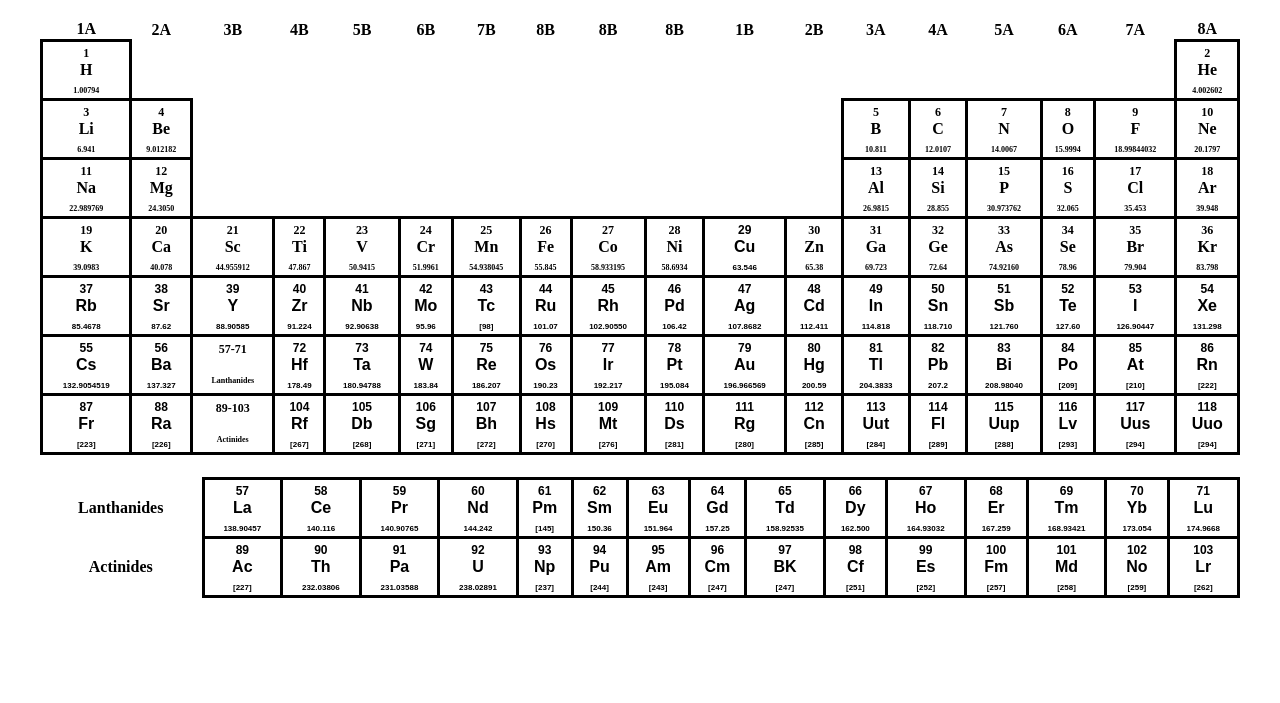
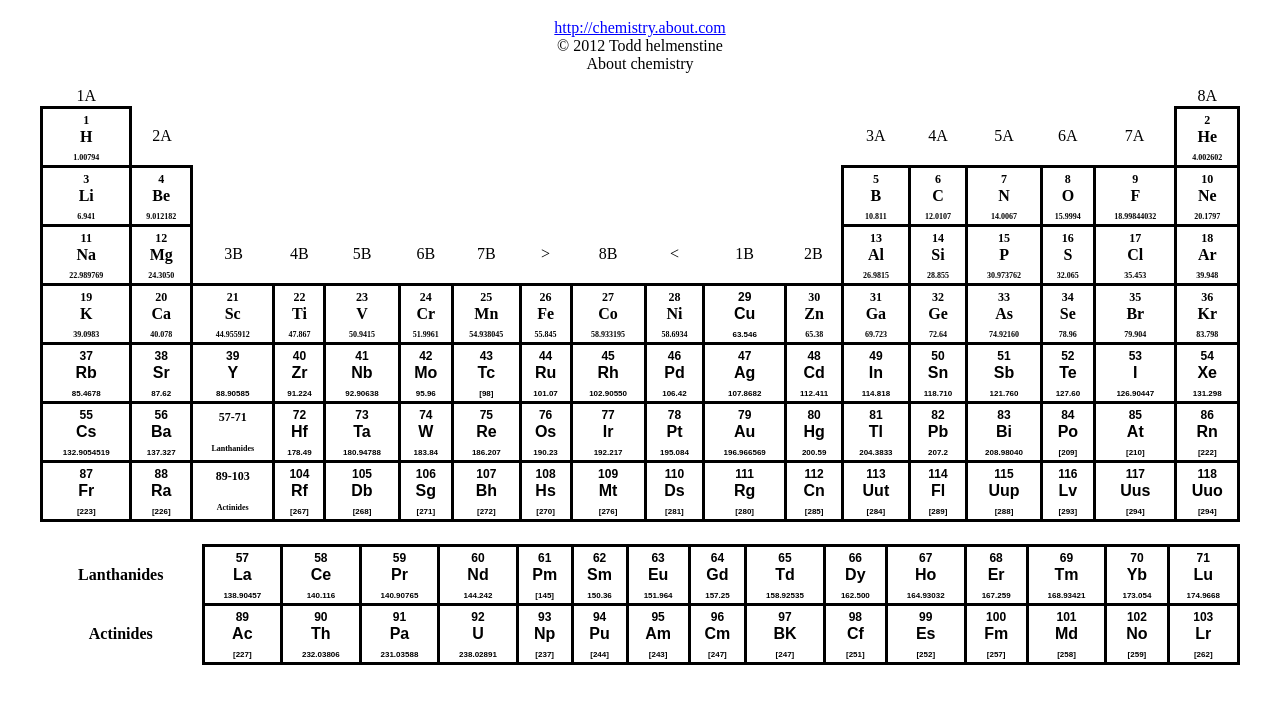
Before and after one commit to maimoona516/periodic-table, a plain HTML site: page index.html in a window 1280 px wide. Shown: the part 87-790 px from the top of the page. Drawn offline with Linux system fonts and the light colour scheme.

Commit message:
Add files via upload

```diff
--- a/index.html
+++ b/index.html
@@ -8,7 +8,7 @@
         h1 {
             text-align: center;
         }
-        h2 { text-align: center;}
+       a , h2 {  text-align: center; font-weight: lighter; font-size: medium;}
         td, th {
             border: 3px solid black;
           ;
@@ -30,6 +30,7 @@
             table-layout: auto;
             text-align: center;
 
+
         }
 
 
@@ -42,7 +43,19 @@
  .bottom-right { position: relative;
 text-align: right;
 font-weight: bold;}
+  a {
+    color: blue;
+    text-decoration: underline ;
 
+
+
+}
+.discription { margin-left: 50%;
+margin-top: 30%;}
+.b { border: none ;}
+.c ,p {margin-top: 25px;
+grid-row: auto;}
+.random-text{ border: none;}
 
     </style>
 
@@ -53,43 +66,34 @@ font-weight: bold;}
     <h1> Periodic table of the elements</h1>
 
 
+    <h2 > <a   href="# "> http://chemistry.about.com </a> <br/> &copy;  2012 Todd helmenstine <br/>About chemistry</h2>
+
+
+
 
     <table  width="1200">
+<tbody>
+   <tr>
+    <td style="border: none;" class="B"> 1A</td>
 
-        <tr>
+    <td style="border: none;" class="B" colspan="16"></td>
+    <td class="b">8A</td>
 
-            <th  style="border: none;">1A</th>
+   </tr>
+</tbody>
 
-
-            <header><th  style="border: none;" > 2A</th> </header>
-
-            <th style="border: none;">3B</th>
-            <th style="border: none;">4B</th>
-            <th style="border: none;">5B</th>
-            <th style="border: none;">6B</th>
-            <th style="border: none;">7B</th>
-            <th style="border: none;">8B</th>
-            <th style="border: none;">8B</th>
-            <th style="border: none;">8B</th>
-            <th style="border: none;">1B</th>
-            <th style="border: none;">2B</th>
-            <th style="border: none;">3A</th>
-
-            <th style="border: none;">4A</th>
-            <th style="border: none;">5A</th>
-            <th style="border: none;">6A</th>
-            <th style="border: none;">7A</th>
-            <th style="border: none;">8A</th>
-
-        </tr>
-
-
-    </tr>
 
             <tr>
 
+
             <td class="bold-text" class="element" ><span class="element-number">1</span>  <br/> H  <br/> <span class="element-radius"> 1.00794</span></td>
-            <td  style="border: none ;" class="empty" colspan="16"></td>
+            <td class="random-text"> 2A</td>
+            <td  style="border: none ;" class="empty" colspan="10"></td>
+            <td class="random-text"> 3A</td>
+            <td class="random-text"> 4A</td>
+            <td class="random-text"> 5A</td>
+            <td class="random-text"> 6A</td>
+            <td class="random-text"> 7A</td>
 
 
             <td   class="bold-text"class="element"><span class="element-number">2</span> <br/>He <br/><span class="element-radius">4.002602 </span></td>
@@ -99,8 +103,12 @@ font-weight: bold;}
 
             <td class="bold-text" class="element"> <span class="element-number">3</span> <br/>Li <br/><span class="element-radius">6.941 </span></td>
 
+
              <td  class="bold-text"  class="element"> <span class="element-number">4</span> <br/>Be <br/><span class="element-radius">9.012182 </span></td>
-            <td class="bold-text" style="border: none;" class="empty" colspan="10">
+
+            <td class="bold-text" style="border: none;" class="B" colspan="10">
+
+
 
             <td class="bold-text" class="element"> <span class="element-number">5</span> <br/>B <br/><span class="element-radius">10.811 </span></td>
             <td class="bold-text"class="element"> <span class="element-number">6</span> <br/>C <br/><span class="element-radius">12.0107</span></td>
@@ -109,10 +117,23 @@ font-weight: bold;}
             <td class="bold-text" class="element"><span class="element-number">9</span> <br/>F <br/><span class="element-radius">18.99844032</td>
             <td class="bold-text" class="element"><span class="element-number">10</span> <br/>Ne <br/><span class="element-radius">20.1797</td>
 
-        <tr class="bold-text">
+        <tr >
             <td class="bold-text"class="element"><span class="element-number">11</span> <br/>Na<br/><span class="element-radius">22.989769 </span></td>
             <td class="bold-text"class="element"><span class="element-number">12</span> <br/>Mg <br/><span class="element-radius">24.3050</span></td>
-            <td   style="border: none;" class="empty" colspan="10"></td>
+            <td class="random-text"> 3B</td>
+            <td class="random-text">4B </td>
+            <td class="random-text"> 5B</td>
+            <td class="random-text"> 6B</td>
+            <td class="random-text"> 7B</td>
+            <td  style="border: none;" colspan="1"> > </td>
+            <td class="random-text"> 8B</td>
+            <td  style="border: none;" colspan="1"> < </td>
+            <td class="random-text"> 1B</td>
+            <td class="random-text"> 2B</td>
+
+
+
+
             <td class="bold-text"class="element"><span class="element-number">13</span> <br/>Al<br/><span class="element-radius">26.9815 </span></td>
             <td class="bold-text"class="element"><span class="element-number">14</span> <br/>Si <br/><span class="element-radius">28.855 </span></td>
             <td class="bold-text"  class="element"><span class="element-number">15</span> <br/>P <br/><span class="element-radius">30.973762</span></td>
@@ -123,6 +144,7 @@ font-weight: bold;}
         <tr class="bold-text">
             <td class="bold-text"class="element"><span class="element-number">19</span> <br/>K<br/><span class="element-radius">39.0983 </span></td>
             <td class="bold-text"class="element"><span class="element-number">20</span> <br/>Ca<br/><span class="element-radius">40.078 </span></td>
+
             <td class="bold-text" class="element"><span class="element-number">21</span> <br/>Sc<br/><span class="element-radius">44.955912 </span></td>
             <td class="bold-text"class="element"><span class="element-number">22</span> <br/>Ti<br/><span class="element-radius">47.867 </span></td>
             <td class="bold-text"class="element"><span class="element-number">23</span> <br/>V<br/><span class="element-radius">50.9415 </span></td>
```
